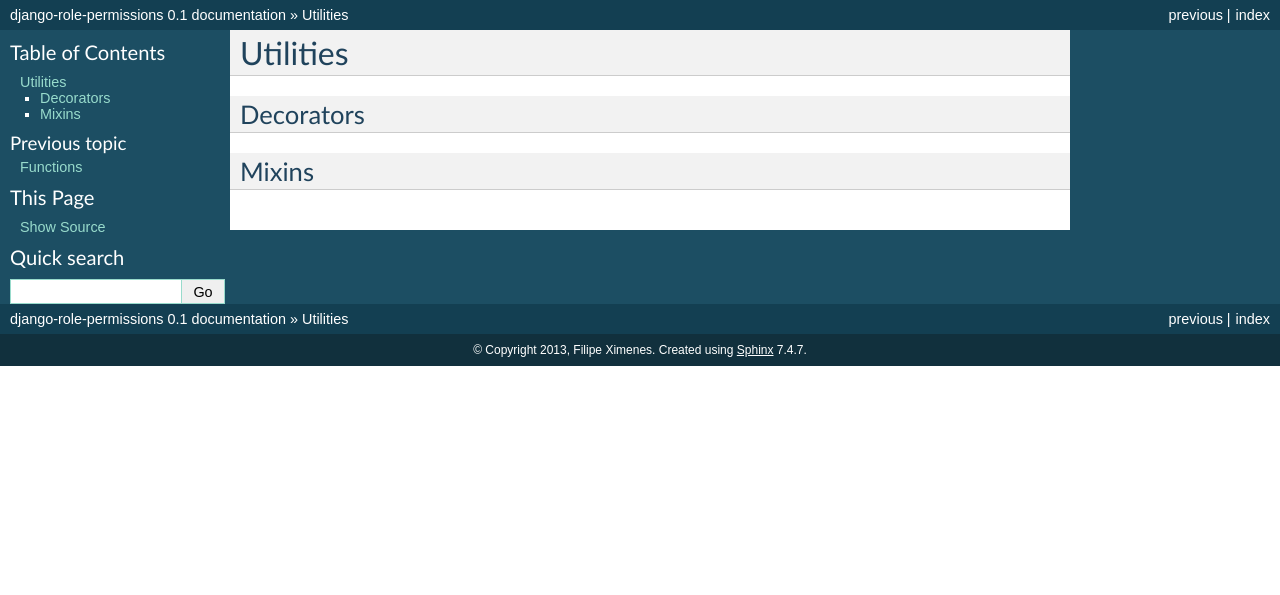
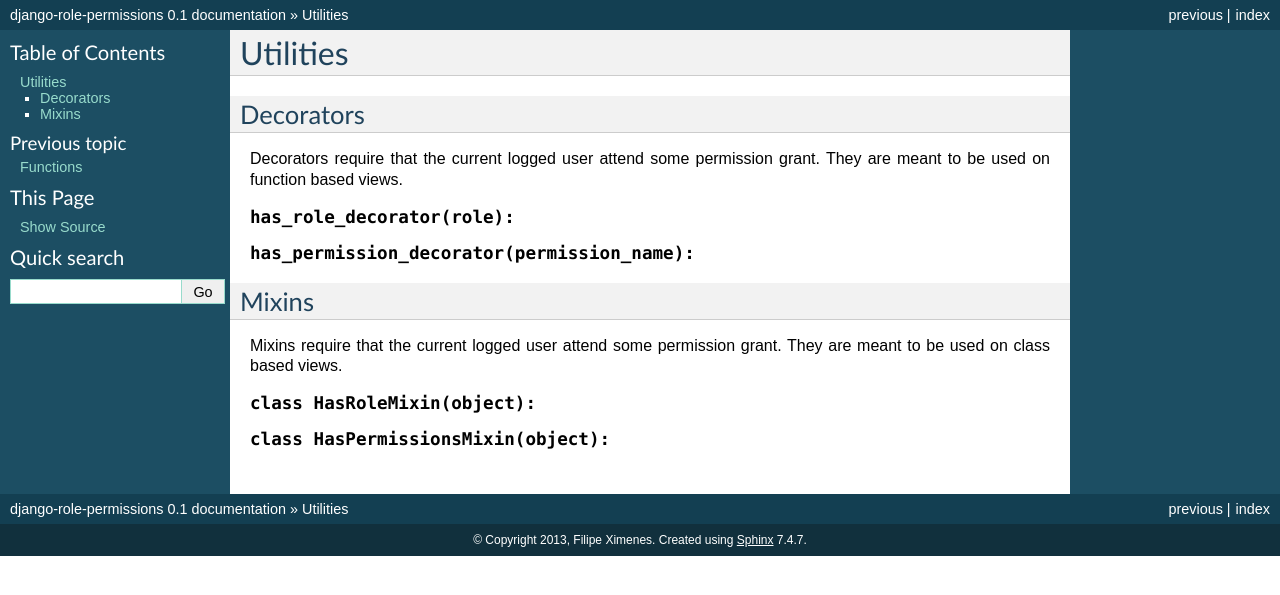
Before and after one commit to vintasoftware/django-role-permissions, a Sphinx documentation site: the page built from docs/utilities.rst, in a window 1280 px wide. Shown: the top 595 px of the page. Built offline with Sphinx 7.4.7, drawn with Linux system fonts in a browser that asks for light colours.

Commit message:
adding documentation to decorators and mixins

```diff
--- a/docs/utilities.rst
+++ b/docs/utilities.rst
@@ -5,7 +5,21 @@ Utilities
 Decorators
 ==========
 
+Decorators require that the current logged user attend some permission grant.
+They are meant to be used on function based views.
+
+.. function:: has_role_decorator(role):
+
+
+.. function:: has_permission_decorator(permission_name):
 
 
 Mixins
 ======
+
+Mixins require that the current logged user attend some permission grant.
+They are meant to be used on class based views.
+
+.. function:: class HasRoleMixin(object):
+
+.. function:: class HasPermissionsMixin(object):
```
Also changed, not shown: docs/functions.rst (line endings or trailing spaces), docs/index.rst (line endings or trailing spaces).
